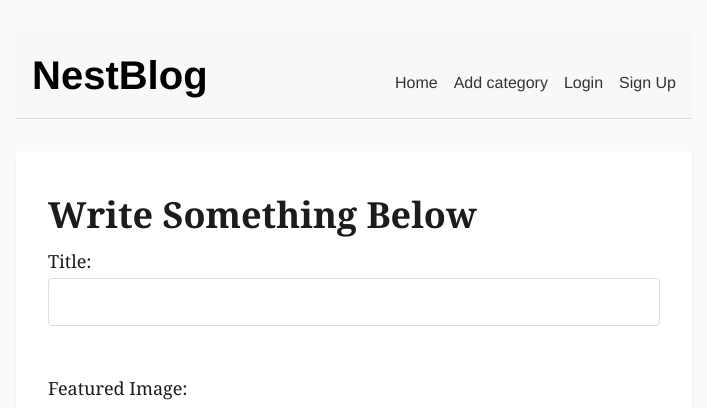
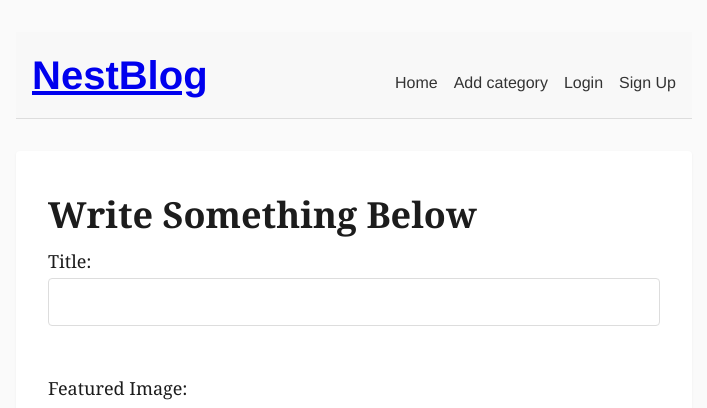
Before and after one commit to Faculty-of-Computing/NestBlog, a Flask app: page /createpost in a window 1280 px wide. Shown: the top 408 px of the page, without its empty margins (286-993 px from the left). Run offline with Flask 3, Linux system fonts and the light colour scheme; the visitor is signed in with stand-in values (Sample User, id 1); data that the repository does not hold is empty; some libraries are stand-ins or nearby versions; some web fonts are replaced.

Commit message:
fixed links

```diff
--- a/templates/base.html
+++ b/templates/base.html
@@ -16,7 +16,7 @@
 <body>
 <header style="background: #f8f8f8; padding: 0.5rem 1rem;">
     <div style="display: flex; align-items: center; justify-content: space-between; flex-wrap: wrap;">
-        <h1 style="margin: 0;">NestBlog</h1>
+        <h1 style="margin: 0;"><a href="{{ url_for('index') }}">NestBlog</a></h1>
 
         <!-- Mobile menu toggle -->
         <input type="checkbox" id="menu-toggle" style="display:none;">
```
